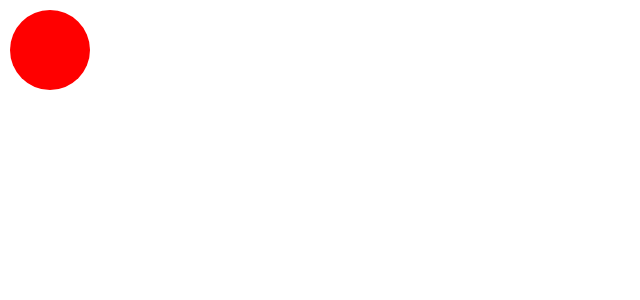
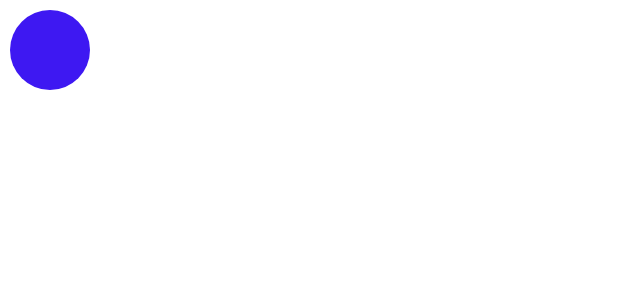
Before and after one commit to GregLongo/hirst-react, a React app: page / in a window 1280 px wide. Shown: the top 300 px of the page, without its empty margins (0-640 px from the left). Built offline with nearby package versions, Linux system fonts and the light colour scheme.

Commit message:
rando maybe

```diff
--- a/src/App.js
+++ b/src/App.js
@@ -5,9 +5,10 @@ import Moose from './Moose';
 
 class App extends Component {
   render() {
+  	var randomColor = "#000000".replace(/0/g,function(){return (~~(Math.random()*16)).toString(16);});
     return (
       <div>
-        <Moose fill="red" />
+        <Moose fill={ randomColor } />
       </div>
     );
   }
```
